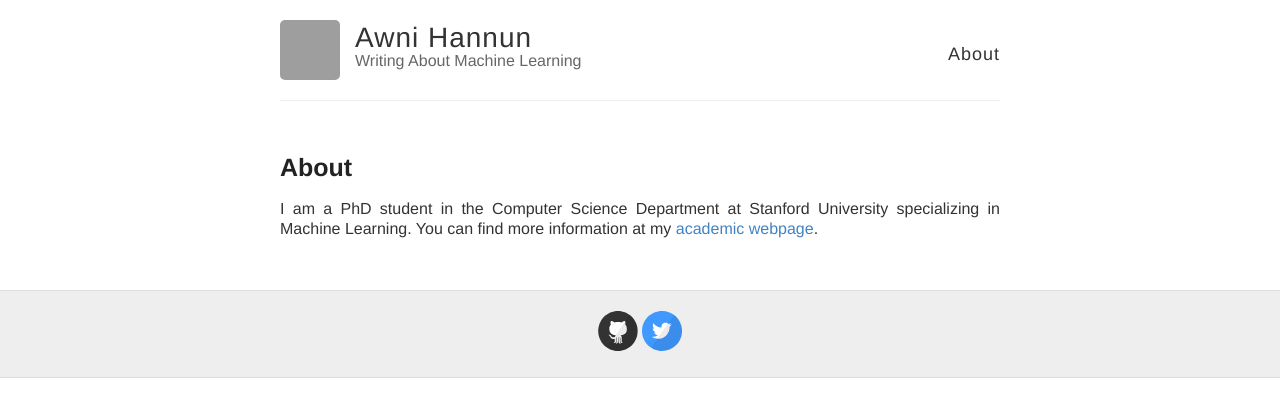
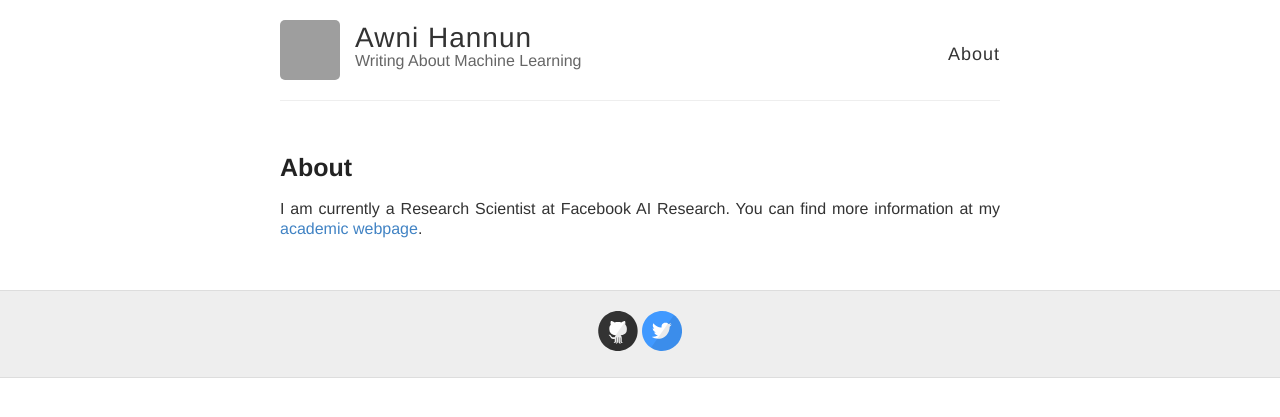
Before and after one commit to awni/awni.github.io, a Jekyll site: the page built from about.md, in a window 1280 px wide. Shown: the top 417 px of the page. Built offline with Jekyll 4.4.1, drawn with Linux system fonts in a browser that asks for light colours; grey boxes are pictures that could not be loaded.

Commit message:
update about

```diff
--- a/about.md
+++ b/about.md
@@ -4,6 +4,5 @@ title: About
 permalink: /about/
 ---
 
-I am a PhD student in the Computer Science Department at Stanford University
-specializing in Machine Learning. You can find more information at my [academic
-webpage](http://stanford.edu/~awni/).
+I am currently a Research Scientist at Facebook AI Research. You can find more
+information at my [academic webpage](http://ai.stanford.edu/~awni/).
```
